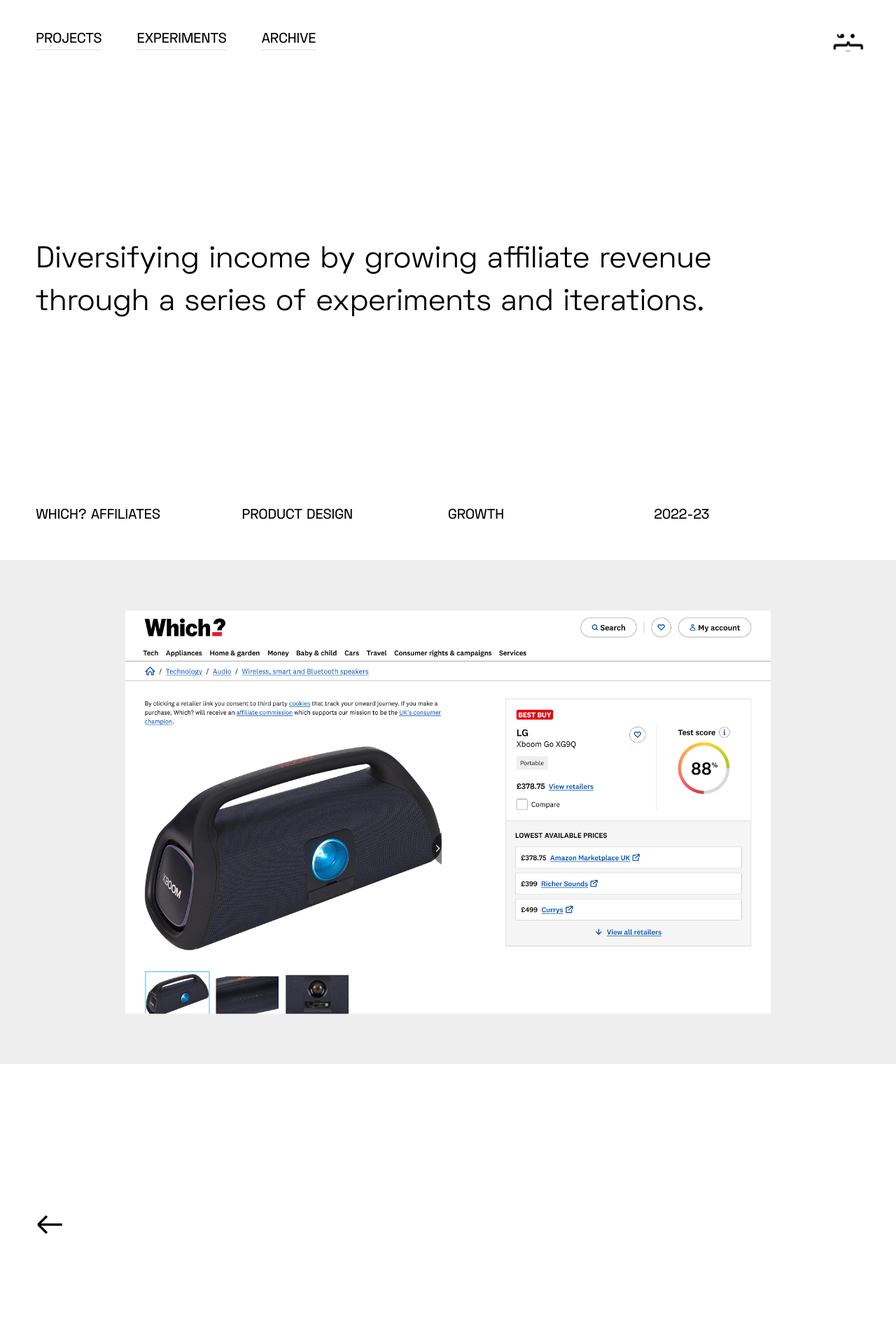
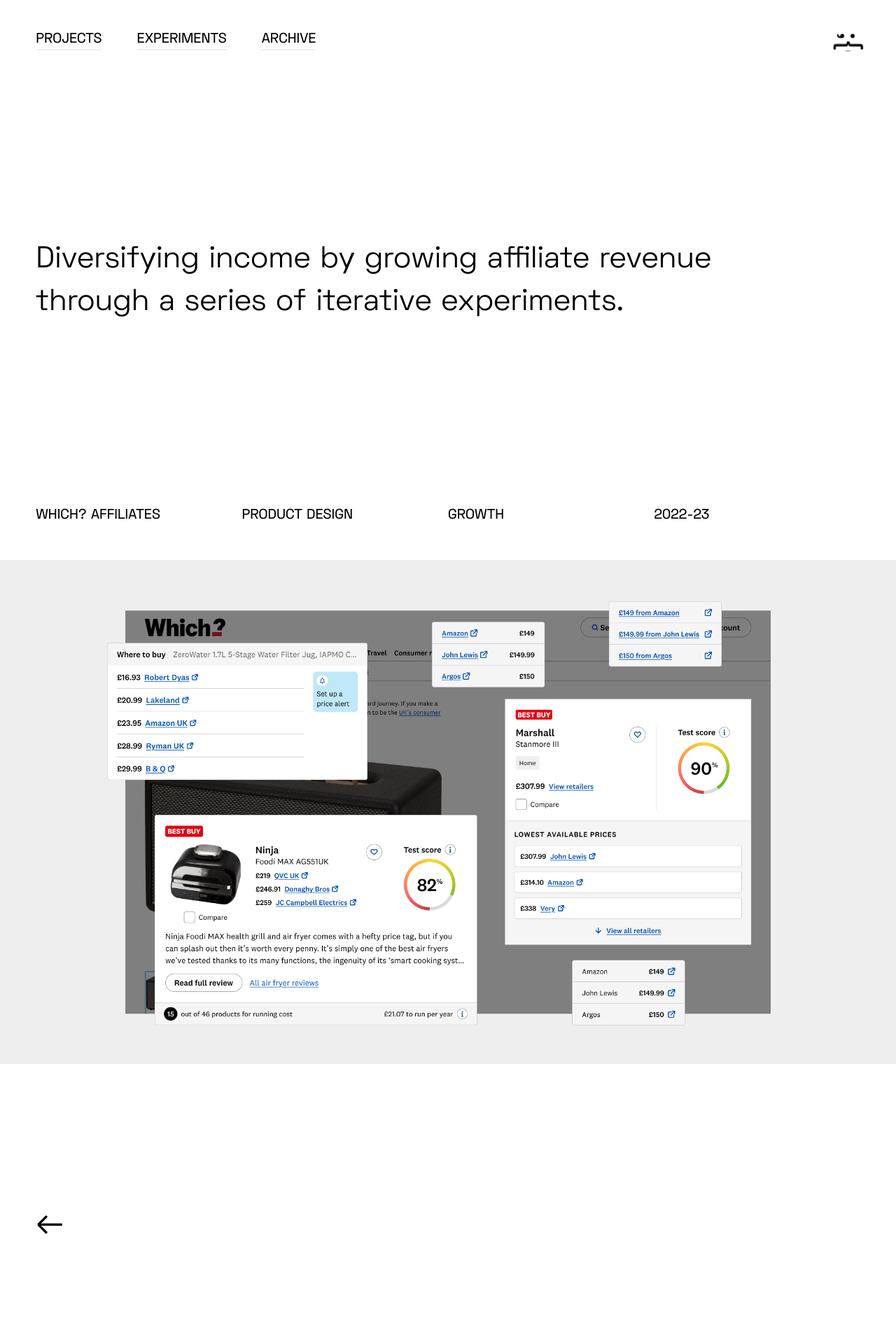
Before and after one commit to bhbale/baleywalla, a Jekyll site: the page built from _posts/2025-03-17-which-affiliates.markdown, in a window 1280 px wide. Shown: the top 1920 px of the page at 70% size. Built offline with Jekyll 4.4.1, drawn with Linux system fonts in a browser that asks for light colours.

Commit message:
changes to affiliates post

```diff
--- a/_posts/2025-03-17-which-affiliates.markdown
+++ b/_posts/2025-03-17-which-affiliates.markdown
@@ -4,8 +4,7 @@
 permalink: "/which-affiliates/"
 categories:
 - Product Design
-excerpt: Diversifying income by growing affiliate revenue through a series of experiments
-  and iterations.
+excerpt: Diversifying income by growing affiliate revenue through a series of iterative experiments.
 focus: Growth
 year: 2022
 extension: 23
```
Also changed, not shown: _uploads/which-affiliates-1.png.
